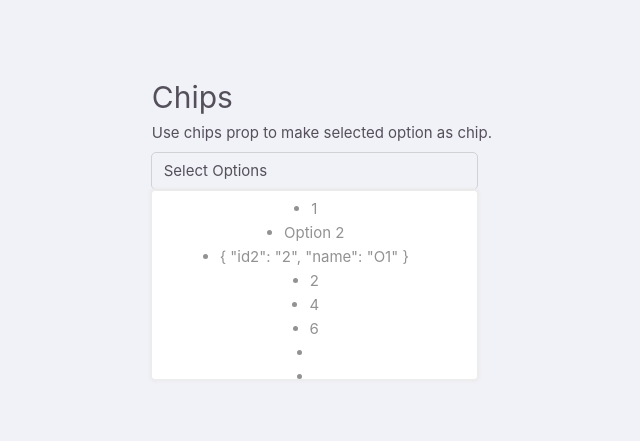
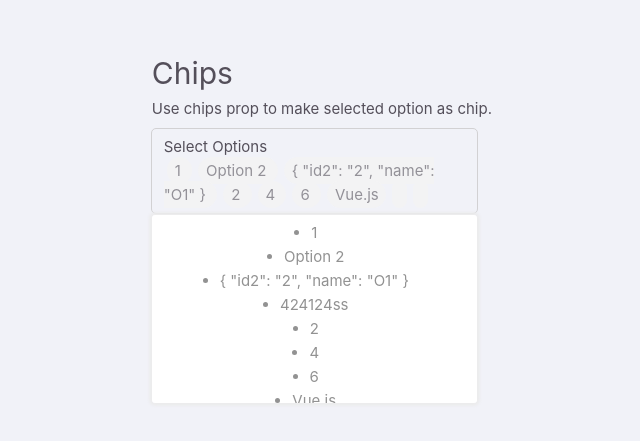
Before and after one commit to Thug561/Multiselect, a Vue app: page / in a window 1280 px wide. Shown: the part 265-706 px from the top of the page, without its empty margins (148-788 px from the left). Built offline with nearby package versions, Linux system fonts and the light colour scheme.

Commit message:
Update App.vue

```diff
--- a/src/App.vue
+++ b/src/App.vue
@@ -2,25 +2,23 @@
     <div>
         <multiselect
             v-model="selectedValues"
+            :value="selectedValues"
             :items="options"
             :multiple="true"
             :tags="true"
             :object="true"
             label-prop="name"
             value-prop="id"
-            :search="true"
-            search-by="name"
             :hide-selected="true"
             :disabled="false"
-            :default="defaultValues"
             label="Select Options"
-            placeholder="Select options..."
             @change="handleChange"
-            @select="handleSelect"
             @deselect="handleDeselect"
             @search-change="handleSearchChange"
         ></multiselect>
     </div>
+
+
 </template>
 
 <script>
@@ -33,31 +31,29 @@ export default {
                 { name: '1' },
                 { id: '2', name: 'Option 2' },
                 { id: 2, name:  {id2: "2", name: 'O1'}},
+                "424124ss",
                 2,
                 4,
                 6,
+                { name: 'Vue.js', code: 'vu' },
                 {},
                 [],
             ],
-            selectedValues: [1, 2, 'Option 1', name],
+            selectedValues: [{ name: '1' },
+                { id: '2', name: 'Option 2' },
+                { id: 2, name:  {id2: "2", name: 'O1'}},
+                2,
+                4,
+                6,
+                { name: 'Vue.js', code: 'vu' },
+                {},
+                [],
+            ],
+
         };
     },
     components: {
         Multiselect
     },
-    methods: {
-        handleChange(newValue, oldValue) {
-            console.log('Value changed:', newValue, oldValue);
-        },
-        handleSelect(option) {
-            console.log('Option selected:', option);
-        },
-        handleDeselect(option) {
-            console.log('Option deselected:', option);
-        },
-        handleSearchChange(query) {
-            console.log('Search query changed:', query);
-        }
-    }
 };
 </script>
```
